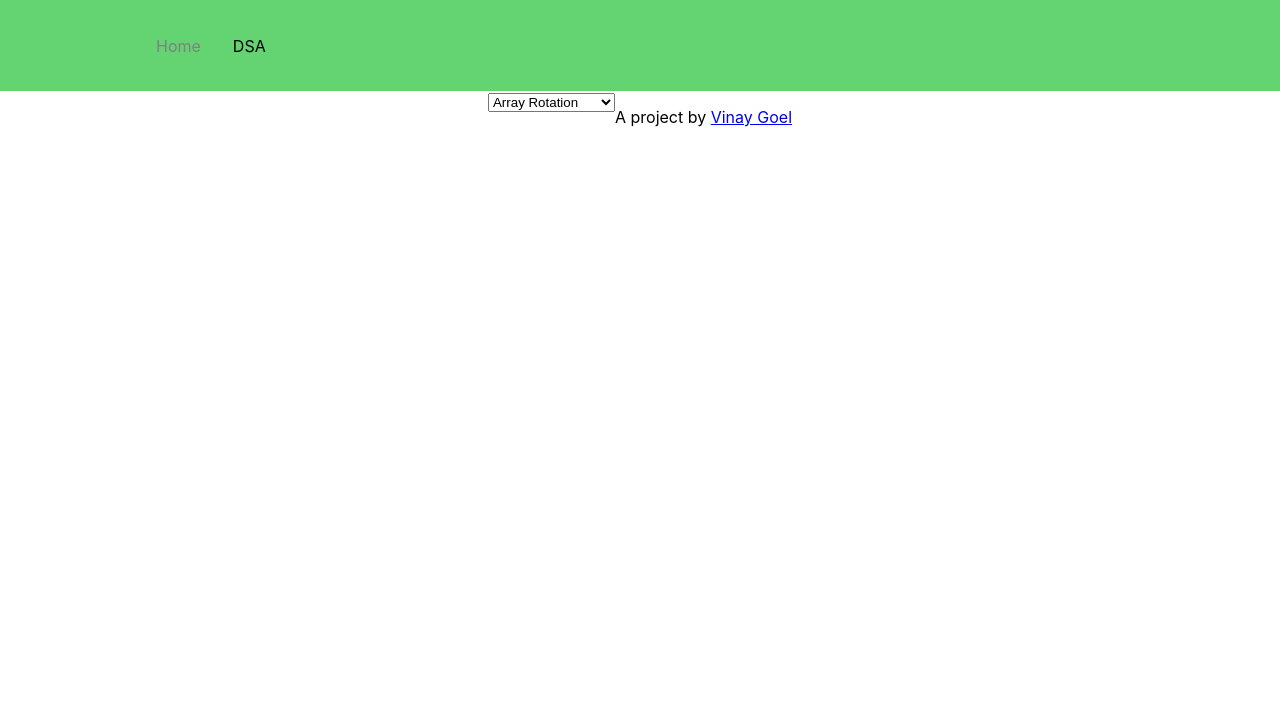
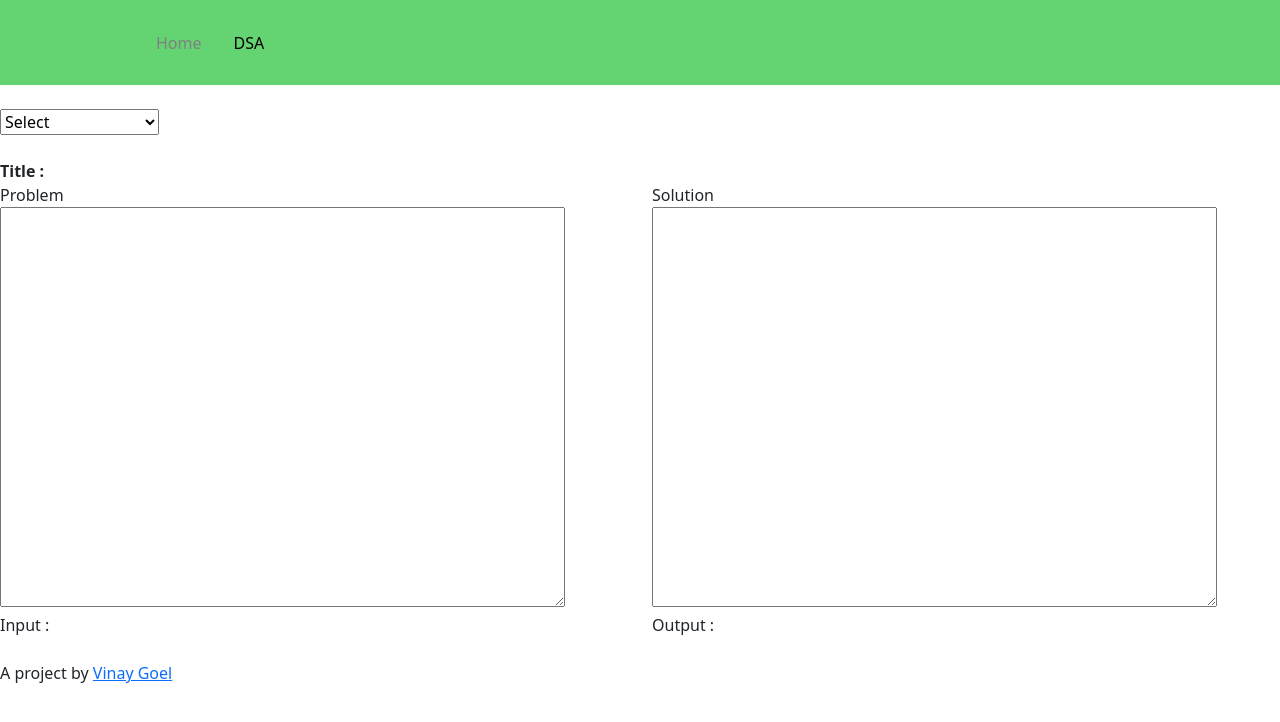
Before and after one commit to goelvinay5/goelvinay5.github.io, a React (Create React App) app: page /dsa in a window 1280 px wide. Shown: the top 722 px of the page. Built offline with nearby package versions, Linux system fonts and the light colour scheme.

Commit message:
added bootstrap

```diff
--- a/package.json
+++ b/package.json
@@ -8,7 +8,7 @@
     "@testing-library/jest-dom": "^5.16.5",
     "@testing-library/react": "^13.3.0",
     "@testing-library/user-event": "^13.5.0",
-    "bootstrap": "^5.1.3",
+    "bootstrap": "^5.2.2",
     "react": "^18.2.0",
     "react-bootstrap": "^2.5.0",
     "react-dom": "^18.2.0",
--- a/src/App.js
+++ b/src/App.js
@@ -9,6 +9,7 @@ function App() {
         <Router>
         <Navbar />
         <Routes>
+          <Route path='/' element={<Home/>} />
           <Route path='/home' element={<Home/>} />
           <Route path='/dsa' element={<DSA/>} />
         </Routes>
--- a/src/components/dsa.js
+++ b/src/components/dsa.js
@@ -1,7 +1,7 @@
 import {useState} from 'react';
+import 'bootstrap/dist/css/bootstrap.css';
 
 const DSA = () => {
-
   const [data, setData] = useState({data: []});
   const [isLoading, setIsLoading] = useState(false);
   const [err, setErr] = useState('');
@@ -27,52 +27,42 @@ const DSA = () => {
         }
       } catch (err) {
         setErr(err.message);
+        setData("");
       } finally {
         setIsLoading(false);
       }
   };
 
-  console.log(data);
-
   return (
-    <div style={{ display: 'flex', justifyContent: 'center', height: '90vh'}}    >
     <div>
-        {err && <h2>{err}</h2>}
+      <div class = 'row'>
+        <div class = 'col-sm-12'><br/>
           <select id="lang" onChange={handleClick}>
+              <option value="select">Select</option>
               <option value="arrayrotation">Array Rotation</option>
               <option value="arrayprefixsum">arrayprefixsum</option>
               <option value="arraycarryforward">arraycarryforward</option>
-          </select>
+          </select><br/>
+        </div>
+        <div>
           {isLoading && <h2>Loading...</h2>}
+        </div>
+        <div>
+          {err && <h2>{err}</h2>}
+        </div>
+      </div><br/>
 
-      <div key={data.Title} class = 'col-sm-12'>
-        <h2>{data.Title}</h2>
-        <h2>{data.problem}</h2>
-        <h2>{data.solution}</h2>
-        <h2>{data.input}</h2>
-        <h2>{data.output}</h2>
+      <div key={data.Title} class = 'row'>
+        <div class = 'col-sm-12'><b>Title : {data.Title}</b></div><br/>
+        <div class = 'col-sm-6'>Problem<br/><textarea style={{width:'90%', height:'400px'}}>{data.problem}</textarea></div>
+        <div class = 'col-sm-6'>Solution<br/><textarea style={{width:'90%', height:'400px'}}>{data.solution}</textarea></div>
+        <div class = 'col-sm-6'>Input : {data.input}</div>
+        <div class = 'col-sm-6'>Output : {data.output}</div>
+      </div>
         <br />
-    </div>
-      </div>
 
-      <div>
-        <p>
-          A project by{" "}
-          <a
-            href="https://github.com/goelvinay5"
-            rel="noopener"
-            className="small-link"
-          >
-            Vinay Goel
-          </a>
-          <a
-            href="https://github.com/goelvinay5"
-            rel="noopener"
-            target="_blank"
-            className="no-link icon-github"
-            aria-label="Follow me on Github"
-          ></a>
-        </p>
+      <div class = 'col-sm-12'>
+        <p>A project by{" "} <a href="https://github.com/goelvinay5"  rel="noopener"  className="small-link">Vinay Goel</a></p>
       </div>
     </div>
   );
```
Also changed, not shown: 1 other file (tests, documents, lock files or other folders). Lines whose indentation alone changed are shown as unchanged.
